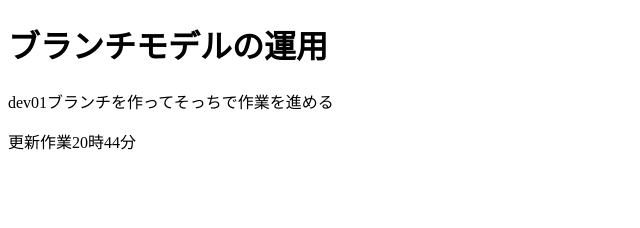
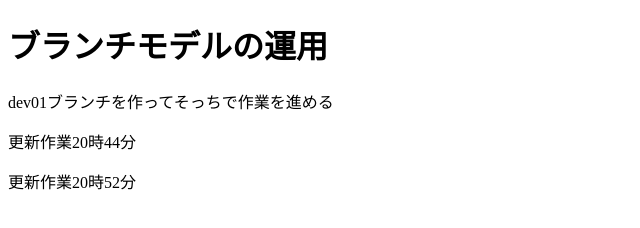
Before and after one commit to takayama-dena/0826-2, a plain HTML site: page index.html in a window 1280 px wide. Shown: the whole page, without its empty margins (0-640 px from the left). Drawn offline with Linux system fonts and the light colour scheme.

Commit message:
Update index.html

```diff
--- a/index.html
+++ b/index.html
@@ -9,5 +9,6 @@
     <h1>ブランチモデルの運用</h1>
     <p>dev01ブランチを作ってそっちで作業を進める</p>
     <p>更新作業20時44分</p>
+    <P>更新作業20時52分</p>
 </body>
 </html>
```
